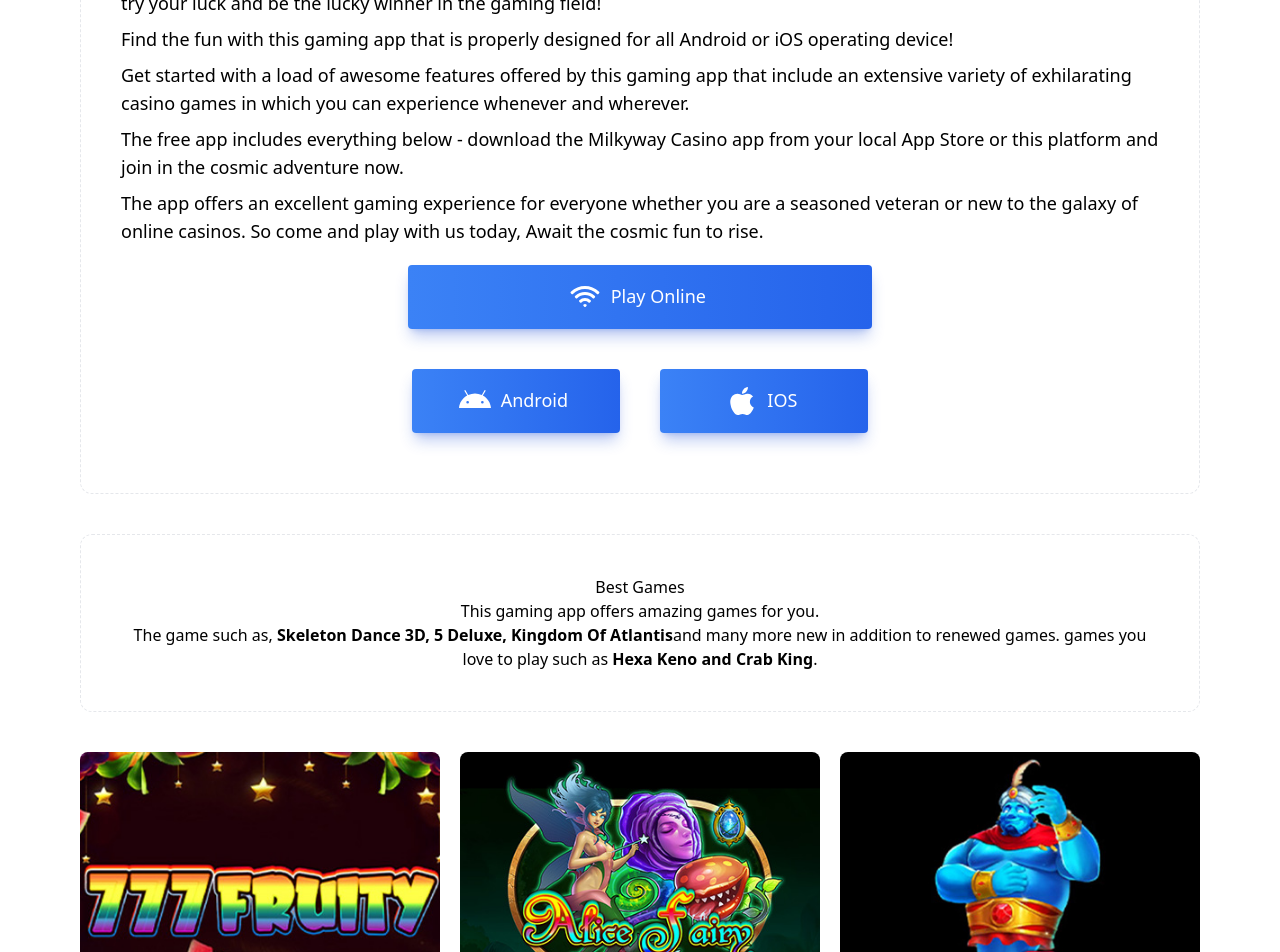
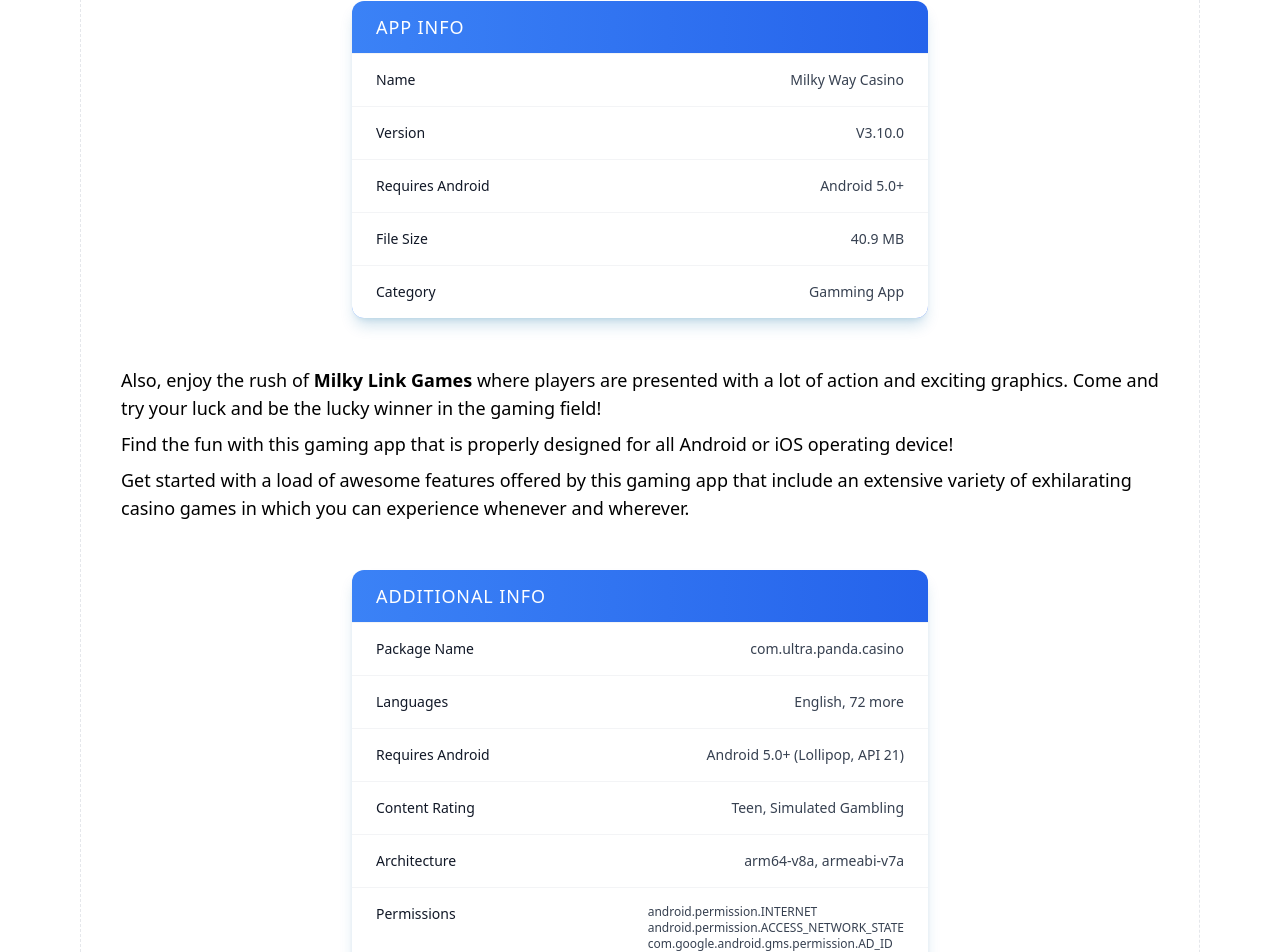
Before and after one commit to niat786/milkyway, a Next.js app: page / in a window 1280 px wide. Shown: the part 600-1552 px from the top of the page. Built offline with nearby package versions, Linux system fonts and the light colour scheme.

Commit message:
info added

```diff
--- a/app/page.js
+++ b/app/page.js
@@ -19,13 +19,14 @@
 
           <div className="flex flex-col space-y-2 text-lg">
             <p>
-              Find the improved Milkyway V.3.10.0 gaming app - the place to be for the
-              ultimate entertainment! Enjoy timeless elements such as the
-              endless promotions, great looks and engaging gameplay, now
+              Find the improved Milkyway V.3.10.0 gaming app - the place to be
+              for the ultimate entertainment! Enjoy timeless elements such as
+              the endless promotions, great looks and engaging gameplay, now
               improved for the even more excitement.
-
             </p>
-            <p className="font-semibold tracking-wider text-center">Download for IOS and Android, also you can play games online.</p>
+            <p className="font-semibold tracking-wider text-center">
+              Download for IOS and Android, also you can play games online.
+            </p>
             <div className="flex justify-center py-5 text-center">
               <a href="#play-online-games">
                 <figure>
@@ -42,39 +43,159 @@
                 </figure>
               </a>
             </div>
-            <p>
-              The game such as, <strong>Skeleton Dance 3D, 5 Deluxe, Kingdom Of Atlantis</strong>
+            <p className="pb-10">
+              The game such as,{" "}
+              <strong>Skeleton Dance 3D, 5 Deluxe, Kingdom Of Atlantis</strong>
               and many more new in addition to renewed games. Games you love to
               play such as <strong>Hexa Keno and Crab King</strong>.
             </p>
-            <p>
-              Also, enjoy the rush of <strong>Milky Link Games</strong> where players are
-              presented with a lot of action and exciting graphics.
-              Come and try your luck and be the lucky winner in the gaming field!
+
+            <div className="max-w-xl  mx-auto  rounded-xl overflow-hidden  bg-gradient-to-r from-blue-500 to-blue-600 shadow-lg shadow-sky-700/20">
+              <table className=" w-full divide-y table-fixed divide-gray-100 p-10">
+                <thead className="">
+                  <tr className="flex flex-col md:flex-row justify-between">
+                    <th className="px-6 py-3 text-left text-white font-medium uppercase tracking-wider">
+                      App info
+                    </th>
+                  </tr>
+                </thead>
+                <tbody className="bg-white divide-y divide-gray-100 rounded-b-lg">
+                  <tr className="flex flex-col md:flex-row justify-between">
+                    <td className="px-6 py-4 whitespace-nowrap text-sm font-medium text-gray-900">
+                      Name
+                    </td>
+                    <td className="px-6 py-4 whitespace-nowrap text-sm text-gray-700">
+                      Milky Way Casino
+                    </td>
+                  </tr>
+                  <tr className="flex flex-col md:flex-row justify-between">
+                    <td className="px-6 py-4 whitespace-nowrap text-sm font-medium text-gray-900">
+                      Version
+                    </td>
+                    <td className="px-6 py-4 whitespace-nowrap text-sm text-gray-700">
+                      V3.10.0
+                    </td>
+                  </tr>
+                  <tr className="flex flex-col md:flex-row justify-between">
+                    <td className="px-6 py-4 whitespace-nowrap text-sm font-medium text-gray-900">
+                      Requires Android
+                    </td>
+                    <td className="px-6 py-4 whitespace-nowrap text-sm text-gray-700">
+                      Android 5.0+
+                    </td>
+                  </tr>
+                  <tr className="flex flex-col md:flex-row justify-between">
+                    <td className="px-6 py-4 whitespace-nowrap text-sm font-medium text-gray-900">
+                      File Size
+                    </td>
+                    <td className="px-6 py-4 whitespace-nowrap text-sm text-gray-700">
+                      40.9 MB
+                    </td>
+                  </tr>
+                  <tr className="flex flex-col md:flex-row justify-between">
+                    <td className="px-6 py-4 whitespace-nowrap text-sm font-medium text-gray-900">
+                      Category
+                    </td>
+                    <td className="px-6 py-4 whitespace-nowrap text-sm text-gray-700">
+                      Gamming App
+                    </td>
+                  </tr>
+                </tbody>
+              </table>
+            </div>
+
+            <p className="pt-10">
+              Also, enjoy the rush of <strong>Milky Link Games</strong> where
+              players are presented with a lot of action and exciting graphics.
+              Come and try your luck and be the lucky winner in the gaming
+              field!
             </p>
 
             <p>
-              Find the fun with this gaming app that is properly designed for all
-              Android or iOS operating device!
+              Find the fun with this gaming app that is properly designed for
+              all Android or iOS operating device!
             </p>
-            <p>
-              Get started with a load of awesome features offered by this gaming app
-              that include an extensive variety of exhilarating casino games in
-              which you can experience whenever and wherever.
+            <p className="pb-10">
+              Get started with a load of awesome features offered by this gaming
+              app that include an extensive variety of exhilarating casino games
+              in which you can experience whenever and wherever.
+            </p>
+
+            <div className="max-w-xl  mx-auto  rounded-xl overflow-hidden  bg-gradient-to-r from-blue-500 to-blue-600 shadow-lg shadow-sky-700/20">
+              <table className=" w-full divide-y table-fixed divide-gray-100 p-10">
+                <thead className="">
+                  <tr className="flex flex-col md:flex-row justify-between">
+                    <th className="px-6 py-3 text-left text-white font-medium uppercase tracking-wider">
+                      Additional info
+                    </th>
+                  </tr>
+                </thead>
+                <tbody className="bg-white divide-y divide-gray-100 rounded-b-lg">
+                  <tr className="flex flex-col md:flex-row justify-between">
+                    <td className="px-6 py-4 whitespace-nowrap text-sm font-medium text-gray-900">
+                      Package Name
+                    </td>
+                    <td className="px-6 py-4 whitespace-nowrap text-sm text-gray-700">
+                      com.ultra.panda.casino
+                    </td>
+                  </tr>
+                  <tr className="flex flex-col md:flex-row justify-between">
+                    <td className="px-6 py-4 whitespace-nowrap text-sm font-medium text-gray-900">
+                      Languages
+                    </td>
+                    <td className="px-6 py-4 whitespace-nowrap text-sm text-gray-700">
+                      English, 72 more
+                    </td>
+                  </tr>
+                  <tr className="flex flex-col md:flex-row justify-between">
+                    <td className="px-6 py-4 whitespace-nowrap text-sm font-medium text-gray-900">
+                      Requires Android
+                    </td>
+                    <td className="px-6 py-4 whitespace-nowrap text-sm text-gray-700">
+                      Android 5.0+ (Lollipop, API 21)
+                    </td>
+                  </tr>
+                  <tr className="flex flex-col md:flex-row justify-between">
+                    <td className="px-6 py-4 whitespace-nowrap text-sm font-medium text-gray-900">
+                      Content Rating
+                    </td>
+                    <td className="px-6 py-4 whitespace-nowrap text-sm text-gray-700">
+                      Teen, Simulated Gambling
+                    </td>
+                  </tr>
+                  <tr className="flex flex-col md:flex-row justify-between">
+                    <td className="px-6 py-4 whitespace-nowrap text-sm font-medium text-gray-900">
+                      Architecture
+                    </td>
+                    <td className="px-6 py-4 whitespace-nowrap text-sm text-gray-700">
+                      arm64-v8a, armeabi-v7a
+                    </td>
+                  </tr>
+                  <tr className="flex flex-col md:flex-row justify-between">
+                    <td className="px-6 py-4 whitespace-nowrap text-sm font-medium text-gray-900">
+                      Permissions
+                    </td>
+                    <td className="md:px-6 px-2 text-xs py-4 whitespace-nowrap text-gray-700 ">
+                      <p>android.permission.INTERNET</p>
+                      <p>android.permission.ACCESS_NETWORK_STATE</p>
+                      <p>com.google.android.gms.permission.AD_ID</p>
+                      <p>android.permission.FOREGROUND_SERVICE</p>
+                    </td>
+                  </tr>
+                </tbody>
+              </table>
+            </div>
+
+            <p className="pt-10">
+              The free app includes everything below - download the Milkyway
+              Casino app from your local App Store or this platform and join in
+              the cosmic adventure now.
             </p>
 
             <p>
-              The free app includes everything below - download the Milkyway
-              Casino app from your local App Store or this platform and join in the cosmic adventure
-              now.
-            </p>
-
-            <p>
-
-              The app offers an excellent gaming experience for everyone
-              whether you are a seasoned veteran or new to the galaxy of online
-              casinos. So come and play with us today, Await the cosmic fun to
-              rise.
+              The app offers an excellent gaming experience for everyone whether
+              you are a seasoned veteran or new to the galaxy of online casinos.
+              So come and play with us today, Await the cosmic fun to rise.
             </p>
           </div>
 
@@ -143,11 +264,11 @@
           <h2 className="h2">Best Games</h2>
           <p>This gaming app offers amazing games for you.</p>
           <p>
-            The game such as, <strong>Skeleton Dance 3D, 5 Deluxe, Kingdom Of Atlantis</strong>
+            The game such as,{" "}
+            <strong>Skeleton Dance 3D, 5 Deluxe, Kingdom Of Atlantis</strong>
             and many more new in addition to renewed games. games you love to
             play such as <strong> Hexa Keno and Crab King</strong>.
           </p>
-
         </div>
         <div className="grid grid-cols-2 md:grid-cols-3 gap-1 md:gap-3 lg:gap-5">
           <div>
@@ -302,12 +423,10 @@
             <li>
               <strong>Stage 1:</strong> Complete the Player Registration Form
               <br />
-              Get started by filling out your details to join the
-              community.
+              Get started by filling out your details to join the community.
             </li>
             <li>
-              <strong>Stage 2:</strong> Download your favorite gaming App
-              Now!
+              <strong>Stage 2:</strong> Download your favorite gaming App Now!
               <br />
               Head straight to the download page and get the app that suits you
               best.
--- a/public/css/style.css
+++ b/public/css/style.css
@@ -599,11 +599,6 @@
   margin-bottom: 5rem;
 }
 
-.my-44 {
-  margin-top: 11rem;
-  margin-bottom: 11rem;
-}
-
 .ml-1 {
   margin-left: 0.25rem;
 }
@@ -616,20 +611,8 @@
   margin-top: 1rem;
 }
 
-.mt-20 {
-  margin-top: 5rem;
-}
-
-.mb-20 {
-  margin-bottom: 5rem;
-}
-
 .mb-10 {
   margin-bottom: 2.5rem;
-}
-
-.mt-10 {
-  margin-top: 2.5rem;
 }
 
 .block {
@@ -705,24 +688,12 @@
   width: 100%;
 }
 
-.min-w-full {
-  min-width: 100%;
-}
-
-.max-w-2xl {
-  max-width: 42rem;
-}
-
 .max-w-screen-xl {
   max-width: 1280px;
 }
 
 .max-w-xl {
   max-width: 36rem;
-}
-
-.table-auto {
-  table-layout: auto;
 }
 
 .table-fixed {
@@ -757,10 +728,6 @@
   justify-content: space-between;
 }
 
-.justify-around {
-  justify-content: space-around;
-}
-
 .gap-1 {
   gap: 0.25rem;
 }
@@ -771,27 +738,22 @@
   margin-left: calc(0.5rem * calc(1 - var(--tw-space-x-reverse)));
 }
 
+.space-y-10 > :not([hidden]) ~ :not([hidden]) {
+  --tw-space-y-reverse: 0;
+  margin-top: calc(2.5rem * calc(1 - var(--tw-space-y-reverse)));
+  margin-bottom: calc(2.5rem * var(--tw-space-y-reverse));
+}
+
 .space-y-2 > :not([hidden]) ~ :not([hidden]) {
   --tw-space-y-reverse: 0;
   margin-top: calc(0.5rem * calc(1 - var(--tw-space-y-reverse)));
   margin-bottom: calc(0.5rem * var(--tw-space-y-reverse));
 }
 
-.space-y-10 > :not([hidden]) ~ :not([hidden]) {
-  --tw-space-y-reverse: 0;
-  margin-top: calc(2.5rem * calc(1 - var(--tw-space-y-reverse)));
-  margin-bottom: calc(2.5rem * var(--tw-space-y-reverse));
-}
-
 .divide-y > :not([hidden]) ~ :not([hidden]) {
   --tw-divide-y-reverse: 0;
   border-top-width: calc(1px * calc(1 - var(--tw-divide-y-reverse)));
   border-bottom-width: calc(1px * var(--tw-divide-y-reverse));
-}
-
-.divide-gray-200 > :not([hidden]) ~ :not([hidden]) {
-  --tw-divide-opacity: 1;
-  border-color: rgb(229 231 235 / var(--tw-divide-opacity));
 }
 
 .divide-gray-100 > :not([hidden]) ~ :not([hidden]) {
@@ -801,6 +763,10 @@
 
 .self-center {
   align-self: center;
+}
+
+.overflow-hidden {
+  overflow: hidden;
 }
 
 .whitespace-nowrap {
@@ -819,9 +785,9 @@
   border-radius: 0.75rem;
 }
 
-.rounded-t-lg {
-  border-top-left-radius: 0.5rem;
-  border-top-right-radius: 0.5rem;
+.rounded-b-lg {
+  border-bottom-right-radius: 0.5rem;
+  border-bottom-left-radius: 0.5rem;
 }
 
 .border {
@@ -859,19 +825,24 @@
   background-color: rgb(31 41 55 / var(--tw-bg-opacity));
 }
 
-.bg-green-500 {
-  --tw-bg-opacity: 1;
-  background-color: rgb(34 197 94 / var(--tw-bg-opacity));
-}
-
 .bg-white {
   --tw-bg-opacity: 1;
   background-color: rgb(255 255 255 / var(--tw-bg-opacity));
 }
 
-.bg-red-500 {
+.bg-green-600 {
   --tw-bg-opacity: 1;
-  background-color: rgb(239 68 68 / var(--tw-bg-opacity));
+  background-color: rgb(22 163 74 / var(--tw-bg-opacity));
+}
+
+.bg-sky-600 {
+  --tw-bg-opacity: 1;
+  background-color: rgb(2 132 199 / var(--tw-bg-opacity));
+}
+
+.bg-sky-500 {
+  --tw-bg-opacity: 1;
+  background-color: rgb(14 165 233 / var(--tw-bg-opacity));
 }
 
 .bg-gradient-to-b {
@@ -892,6 +863,14 @@
   --tw-gradient-to: #2563eb var(--tw-gradient-to-position);
 }
 
+.p-1 {
+  padding: 0.25rem;
+}
+
+.p-10 {
+  padding: 2.5rem;
+}
+
 .p-2 {
   padding: 0.5rem;
 }
@@ -900,12 +879,9 @@
   padding: 1rem;
 }
 
-.p-10 {
-  padding: 2.5rem;
-}
-
-.p-1 {
-  padding: 0.25rem;
+.px-2 {
+  padding-left: 0.5rem;
+  padding-right: 0.5rem;
 }
 
 .px-4 {
@@ -936,16 +912,6 @@
 .py-5 {
   padding-top: 1.25rem;
   padding-bottom: 1.25rem;
-}
-
-.px-10 {
-  padding-left: 2.5rem;
-  padding-right: 2.5rem;
-}
-
-.px-2 {
-  padding-left: 0.5rem;
-  padding-right: 0.5rem;
 }
 
 .pb-10 {
@@ -1034,9 +1000,9 @@
   color: rgb(249 250 251 / var(--tw-text-opacity));
 }
 
-.text-gray-500 {
+.text-gray-700 {
   --tw-text-opacity: 1;
-  color: rgb(107 114 128 / var(--tw-text-opacity));
+  color: rgb(55 65 81 / var(--tw-text-opacity));
 }
 
 .text-gray-900 {
@@ -1049,25 +1015,24 @@
   color: rgb(255 255 255 / var(--tw-text-opacity));
 }
 
-.text-gray-700 {
-  --tw-text-opacity: 1;
-  color: rgb(55 65 81 / var(--tw-text-opacity));
-}
-
 .shadow-lg {
   --tw-shadow: 0 10px 15px -3px rgb(0 0 0 / 0.1), 0 4px 6px -4px rgb(0 0 0 / 0.1);
   --tw-shadow-colored: 0 10px 15px -3px var(--tw-shadow-color), 0 4px 6px -4px var(--tw-shadow-color);
   box-shadow: var(--tw-ring-offset-shadow, 0 0 #0000), var(--tw-ring-shadow, 0 0 #0000), var(--tw-shadow);
 }
 
-.shadow-md {
-  --tw-shadow: 0 4px 6px -1px rgb(0 0 0 / 0.1), 0 2px 4px -2px rgb(0 0 0 / 0.1);
-  --tw-shadow-colored: 0 4px 6px -1px var(--tw-shadow-color), 0 2px 4px -2px var(--tw-shadow-color);
-  box-shadow: var(--tw-ring-offset-shadow, 0 0 #0000), var(--tw-ring-shadow, 0 0 #0000), var(--tw-shadow);
+.shadow-blue-700\/30 {
+  --tw-shadow-color: rgb(29 78 216 / 0.3);
+  --tw-shadow: var(--tw-shadow-colored);
 }
 
-.shadow-blue-700\/30 {
-  --tw-shadow-color: rgb(29 78 216 / 0.3);
+.shadow-sky-700\/30 {
+  --tw-shadow-color: rgb(3 105 161 / 0.3);
+  --tw-shadow: var(--tw-shadow-colored);
+}
+
+.shadow-sky-700\/20 {
+  --tw-shadow-color: rgb(3 105 161 / 0.2);
   --tw-shadow: var(--tw-shadow-colored);
 }
 
@@ -1134,10 +1099,6 @@
 }
 
 @media (min-width: 768px) {
-  .md\:flex {
-    display: flex;
-  }
-
   .md\:min-h-40 {
     min-height: 10rem;
   }
@@ -1177,14 +1138,14 @@
     padding-right: 1rem;
   }
 
+  .md\:px-6 {
+    padding-left: 1.5rem;
+    padding-right: 1.5rem;
+  }
+
   .md\:py-0 {
     padding-top: 0px;
     padding-bottom: 0px;
-  }
-
-  .md\:px-6 {
-    padding-left: 1.5rem;
-    padding-right: 1.5rem;
   }
 
   .md\:text-3xl {
```
